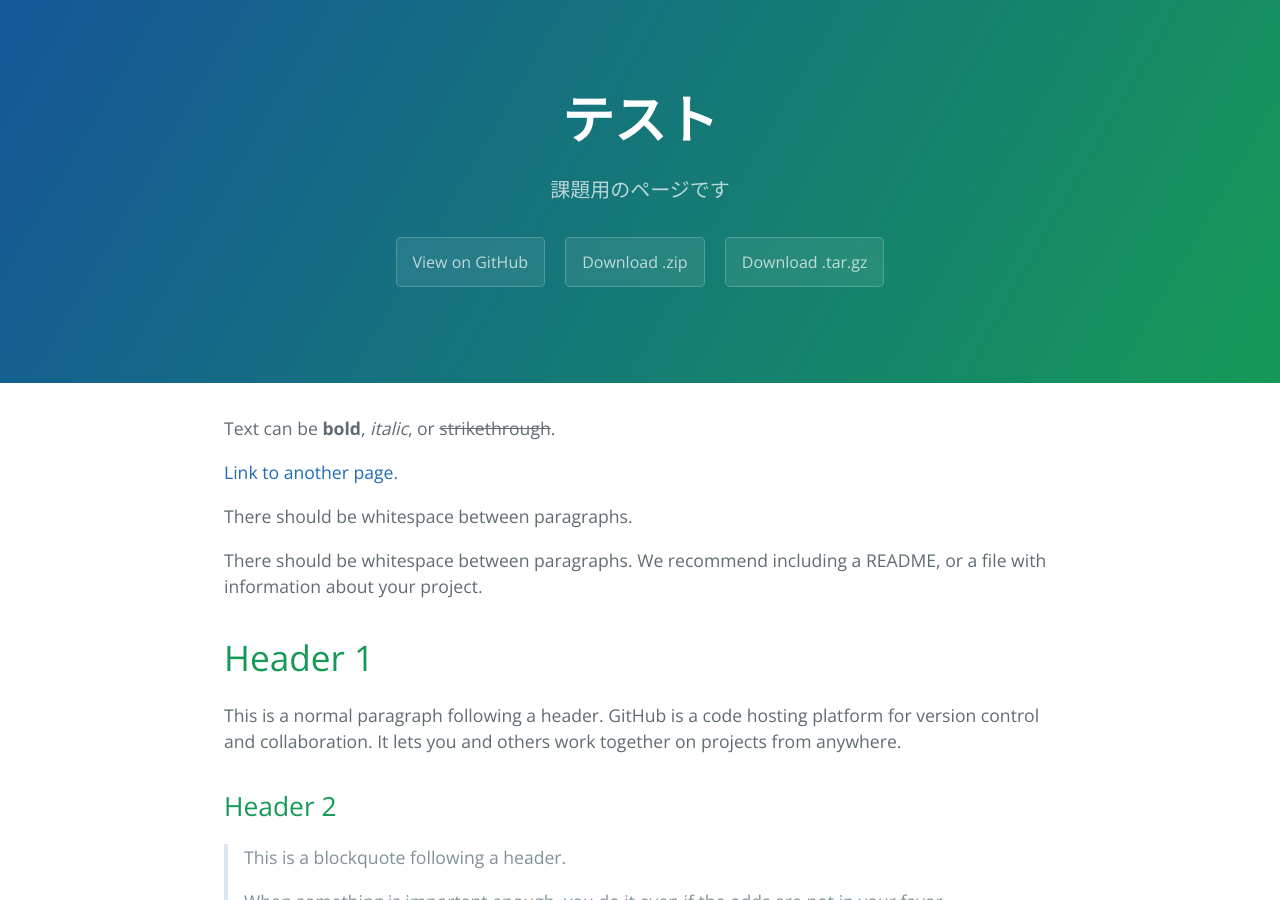
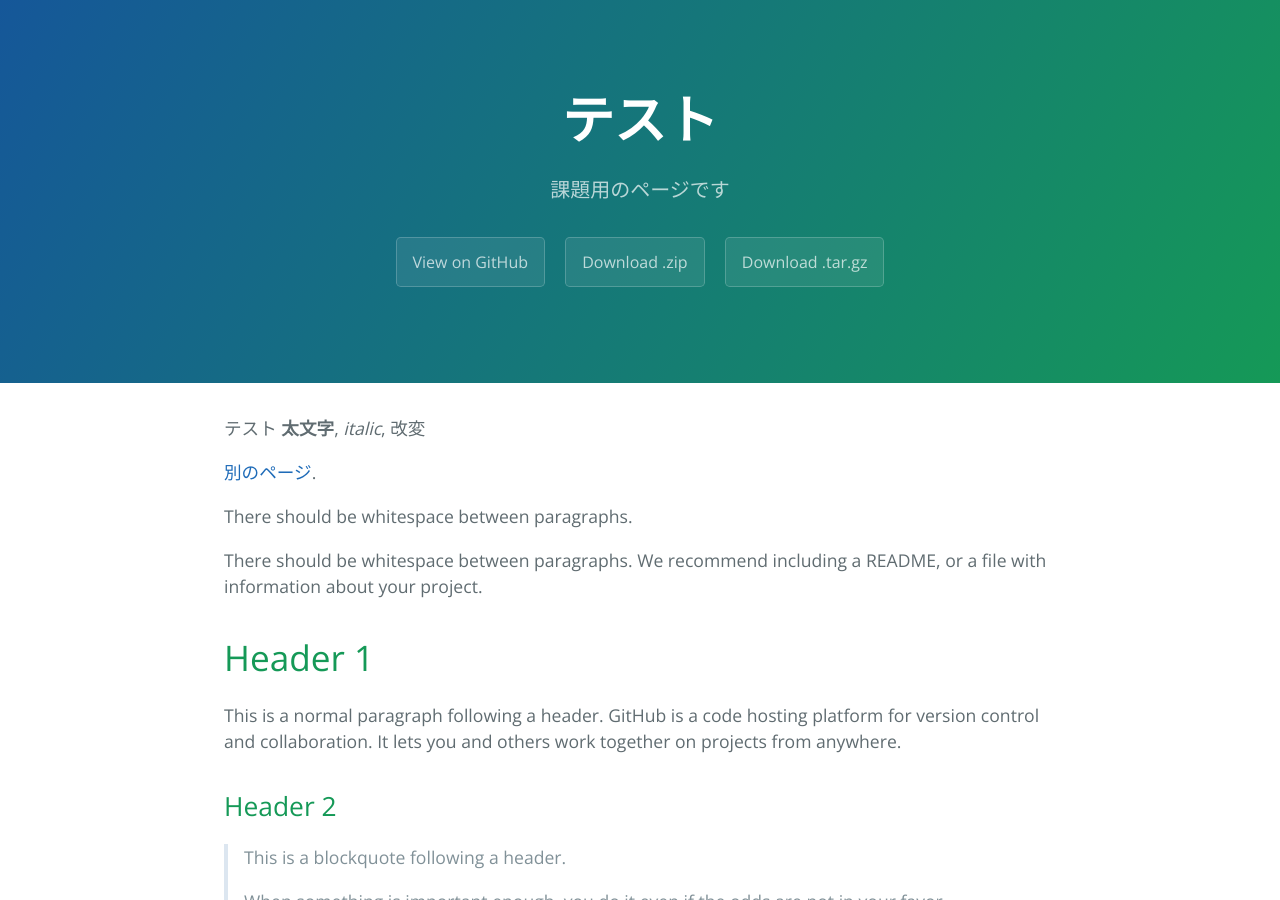
Before and after one commit to mainshiled/web2-5, a Jekyll site: the page built from index.md, in a window 1280 px wide and 900 px high. Built offline with Jekyll 4.4.1, drawn with Linux system fonts in a browser that asks for light colours.

Commit message:
Update index.md

```diff
--- a/index.md
+++ b/index.md
@@ -2,9 +2,9 @@
 layout: default
 ---
 
-Text can be **bold**, _italic_, or ~~strikethrough~~.
+テスト **太文字**, _italic_, 改変
 
-[Link to another page](another-page).
+[別のページ](another-page).
 
 There should be whitespace between paragraphs.
 
```
